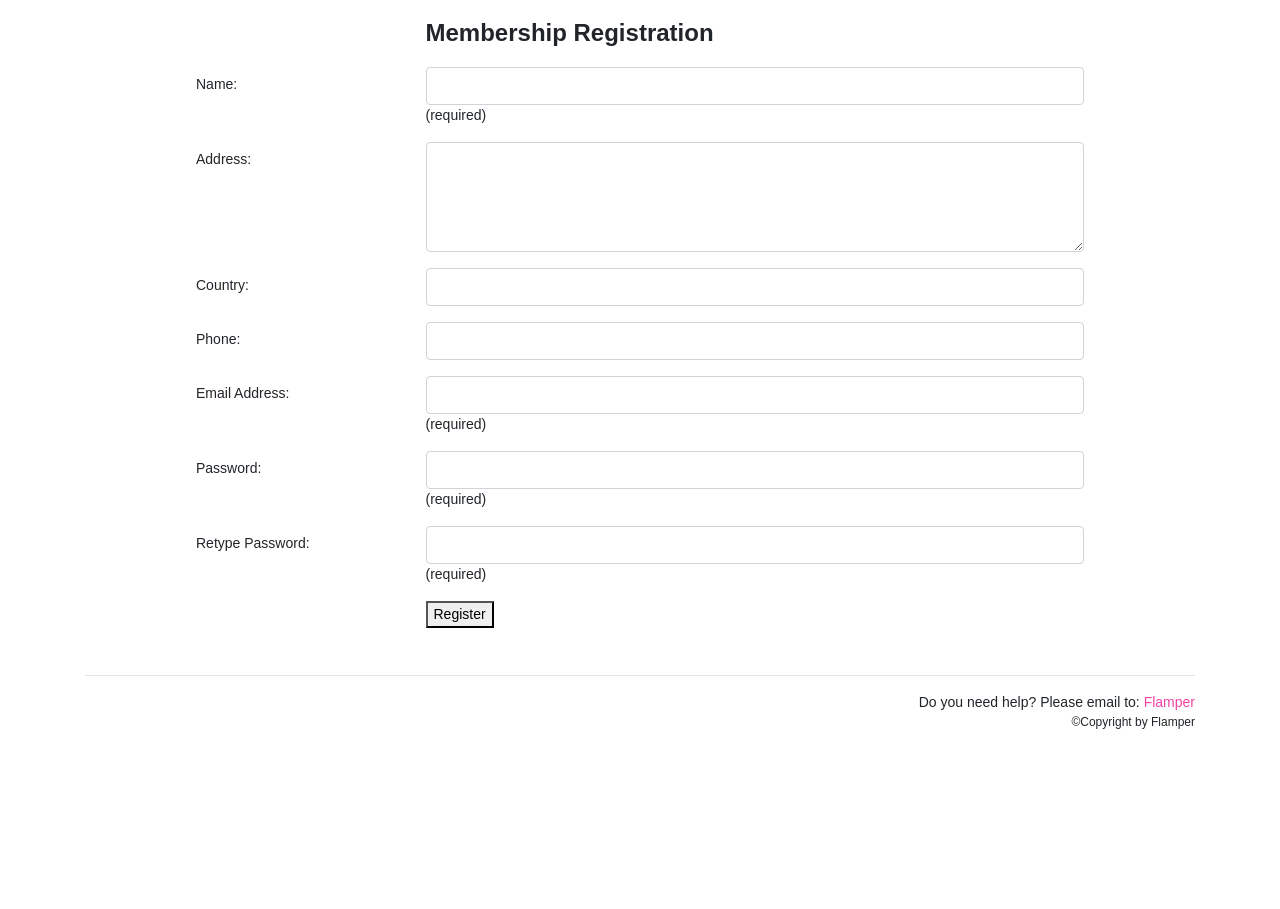
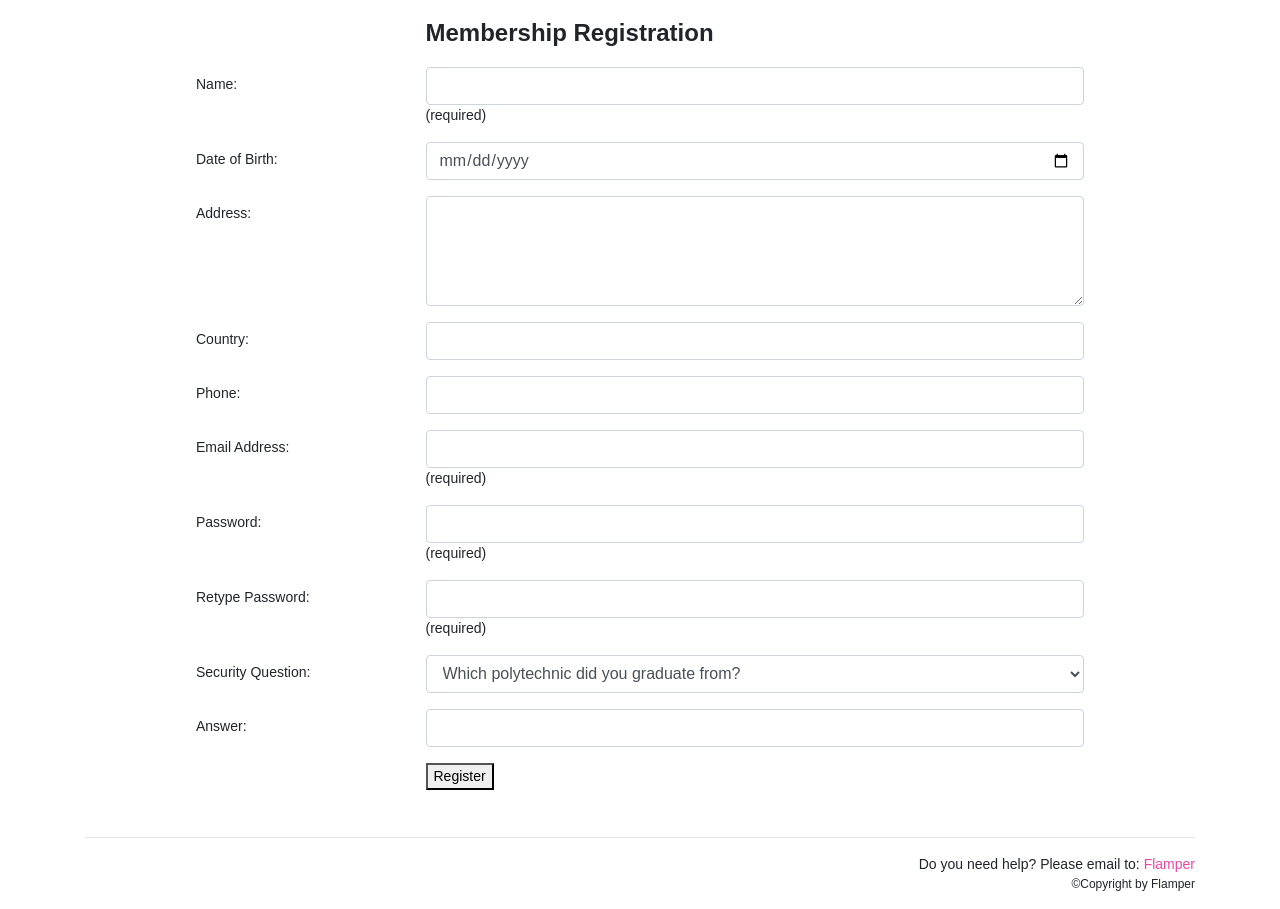
Before and after one commit to delchmunchy/ecadAssignment, a PHP site: page /ecadAssignment/register.php in a window 1280 px wide. Shown: the part 182-1091 px from the top of the page. Before the commit the page ends 911 px from the top, so only its background shows below. Run offline with PHP 8.4, Linux system fonts and the light colour scheme.

Commit message:
added questions in form

```diff
--- a/register.php
+++ b/register.php
@@ -37,6 +37,7 @@ $MainContent .= "<div class='col-sm-9 offset-sm-3'>";
 $MainContent .= "<span class='page-title'>Membership Registration</span>";
 $MainContent .= "</div>";
 $MainContent .= "</div>";
+
 $MainContent .= "<div class='form-group row'>";
 $MainContent .= "<label class='col-sm-3 col-form-label' for='name'>Name:</label>";
 $MainContent .= "<div class='col-sm-9'>";
@@ -44,25 +45,37 @@ $MainContent .= "<input class='form-control' name='name' id='name'
                   type='text' required /> (required)";
 $MainContent .= "</div>";
 $MainContent .= "</div>";
+
+$MainContent .= "<div class='form-group row'>";
+$MainContent .= "<label class='col-sm-3 col-form-label' for='name'>Date of Birth:</label>";
+$MainContent .= "<div class='col-sm-9'>";
+$MainContent .= "<input class='form-control' name='birthdate' id='birthdate'
+                  type='date' />";
+$MainContent .= "</div>";
+$MainContent .= "</div>";
+
 $MainContent .= "<div class='form-group row'>";
 $MainContent .= "<label class='col-sm-3 col-form-label' for='address'>Address:</label>";
 $MainContent .= "<div class='col-sm-9'>";
 $MainContent .= "<textarea class='form-control' name='address' id='address'
-                  cols='25' rows='4' ></textarea>";
+                  cols='25' rows='4'></textarea>";
 $MainContent .= "</div>";
 $MainContent .= "</div>";
+
 $MainContent .= "<div class='form-group row'>";
 $MainContent .= "<label class='col-sm-3 col-form-label' for='country'>Country:</label>";
 $MainContent .= "<div class='col-sm-9'>";
 $MainContent .= "<input class='form-control' name='country' id='country' type='text' />";
 $MainContent .= "</div>";
 $MainContent .= "</div>";
+
 $MainContent .= "<div class='form-group row'>";
 $MainContent .= "<label class='col-sm-3 col-form-label' for='phone'>Phone:</label>";
 $MainContent .= "<div class='col-sm-9'>";
 $MainContent .= "<input class='form-control' name='phone' id='phone' type='text' />";
 $MainContent .= "</div>";
 $MainContent .= "</div>";
+
 $MainContent .= "<div class='form-group row'>";
 $MainContent .= "<label class='col-sm-3 col-form-label' for='email'>
                  Email Address:</label>";
@@ -71,6 +84,7 @@ $MainContent .= "<input class='form-control' name='email' id='email'
                   type='email' required /> (required)";
 $MainContent .= "</div>";
 $MainContent .= "</div>";
+
 $MainContent .= "<div class='form-group row'>";
 $MainContent .= "<label class='col-sm-3 col-form-label' for='password'>
                  Password:</label>";
@@ -79,6 +93,7 @@ $MainContent .= "<input class='form-control' name='password' id='password'
                   type='password' required /> (required)";
 $MainContent .= "</div>";
 $MainContent .= "</div>";
+
 $MainContent .= "<div class='form-group row'>";
 $MainContent .= "<label class='col-sm-3 col-form-label' for='password2'>
                  Retype Password:</label>";
@@ -87,11 +102,35 @@ $MainContent .= "<input class='form-control' name='password2' id='password2'
                   type='password' required /> (required)";
 $MainContent .= "</div>";
 $MainContent .= "</div>";
+
+$MainContent .= "<div class='form-group row'>";
+$MainContent .= "<label class='col-sm-3 col-form-label' for='pwdQn'>
+                 Security Question:</label>";
+$MainContent .= "<div class='col-sm-9'>";
+$MainContent .= "<select class='form-control' name='pwdQn' id='pwdQn' type='text'>
+                <option>Which polytechnic did you graduate from?</option>
+                <option>How many siblings do you have?</option>
+                <option>What is your middle name?</option>
+                <option>What is your favourite song?</option>
+                </select>";
+$MainContent .= "</div>";
+$MainContent .= "</div>";
+
+$MainContent .= "<div class='form-group row'>";
+$MainContent .= "<label class='col-sm-3 col-form-label' for='pwdAns'>
+                 Answer:</label>";
+$MainContent .= "<div class='col-sm-9'>";
+$MainContent .= "<input class='form-control' name='pwdAns' id='pwdAns'
+                  type='text'/>";
+$MainContent .= "</div>";
+$MainContent .= "</div>";
+
 $MainContent .= "<div class='form-group row'>";
 $MainContent .= "<div class='col-sm-9 offset-sm-3'>";
 $MainContent .= "<button type='submit'>Register</button>";
 $MainContent .= "</div>";
 $MainContent .= "</div>";
+
 $MainContent .= "</form>";
 $MainContent .= "</div>";
 include("MasterTemplate.php");
```
